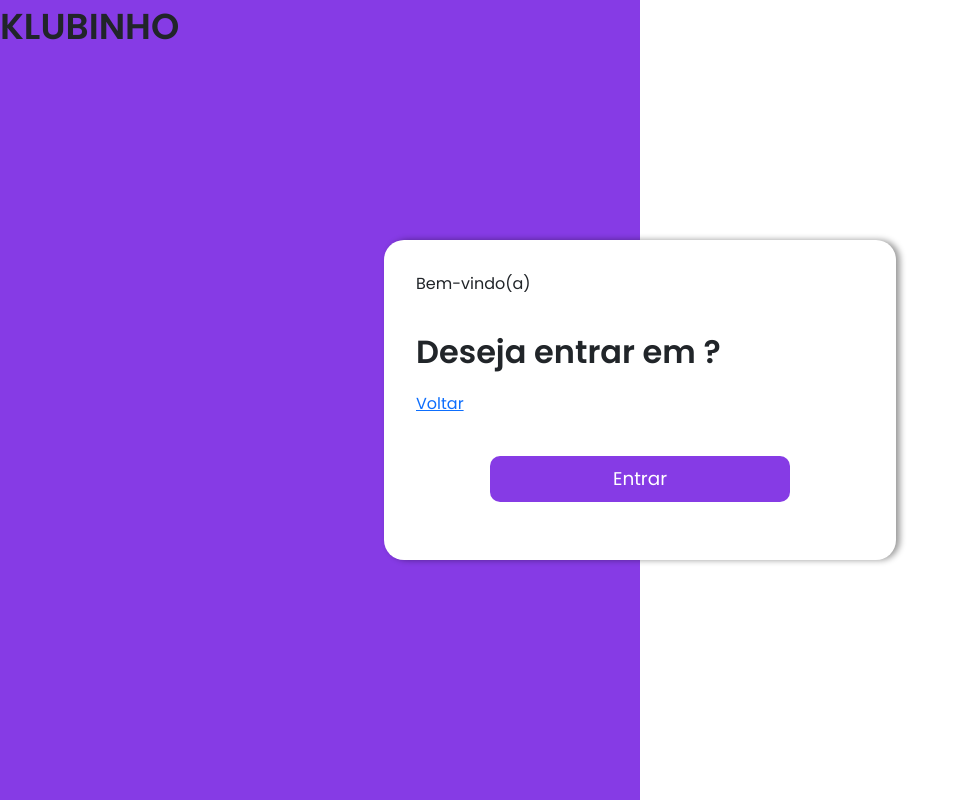
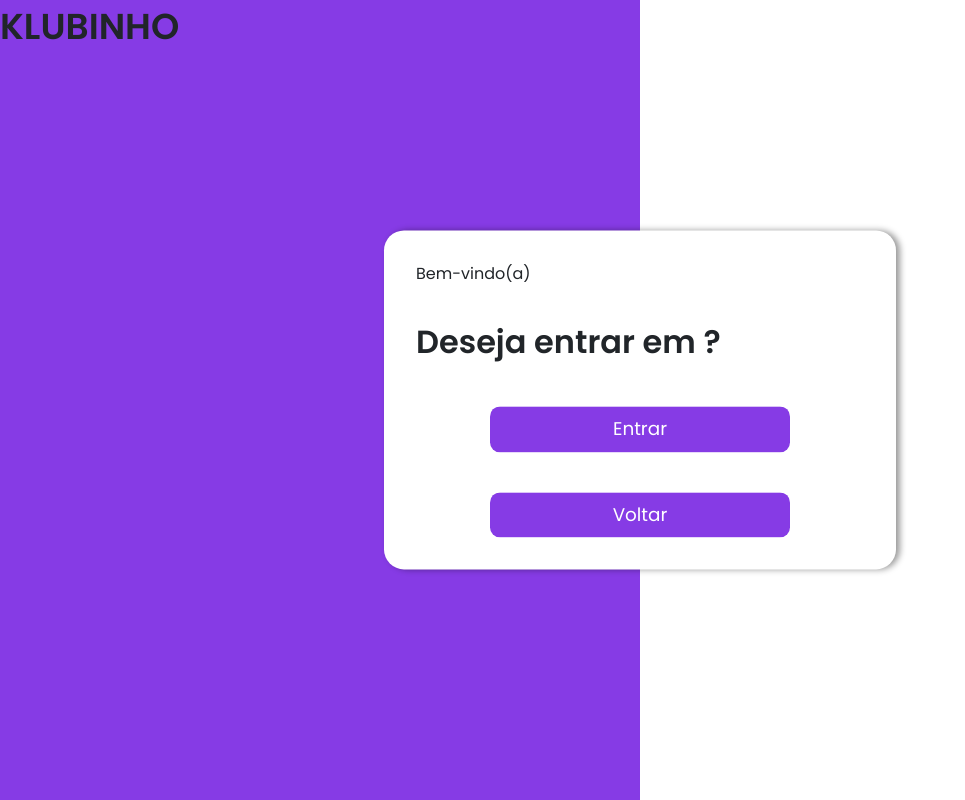
Before and after one commit to ThalitaBispo/klubinho, a React (Vite) app in the folder frontend/: page /entrarclube in a window 1280 px wide. Shown: the whole page, without its empty margins (0-965 px from the left). Built offline with nearby package versions, Linux system fonts and the light colour scheme; no server answers; the HTML template or start-up script is replaced by a standard one.

Commit message:
pequenas correções

```diff
--- a/frontend/src/components/Login/LoginCriarClube.tsx
+++ b/frontend/src/components/Login/LoginCriarClube.tsx
@@ -80,7 +80,7 @@ export function LoginCriarClube() {
                         <label htmlFor='endClube'>Endereço do Clube</label>
                         <input
                             type='text'
-                            id='endClubeInput'
+                            id='endClube'
                             placeholder='@klubinho'
                             value={cadastro.nick_club || ''}
                             className='form-control'
--- a/frontend/src/components/Login/LoginEntrarClube.tsx
+++ b/frontend/src/components/Login/LoginEntrarClube.tsx
@@ -59,7 +59,7 @@ export function LoginEntrarClube() {
       console.log(response);
 
       setStatus('clube ingressado com sucesso');
-      alert('Clube ingressado com sucesso!');
+      alert('Clube ingressado com sucesso! Faça login com sua nova conta para acessá-lo!');
       Cookies.set('club_id', entrar.club_id, { expires: 7 });
       Cookies.remove('temp_club_id');
       // Redireciona para a página desejada
@@ -83,15 +83,19 @@ export function LoginEntrarClube() {
         Deseja entrar em <span className={styles.textDestaque}>{club_name}</span>?
       </p>
 
-      <p>
+      {/* <p>
         <a href='/bemvindo'>Voltar</a>
-      </p>
+      </p> */}
 
       <div className={styles.centerButton}>
         <button type="button" onClick={gravar} className="btn btn-lg btn-block">
           Entrar
         </button>
       </div>
+
+      <div className={styles.centerButton}>
+            <button type="button" className="btn btn-lg btn-block" onClick={() => { window.location.href = `bemvindo`; } }>Voltar</button>
+        </div>
     </>
   );
 }
--- a/frontend/src/components/Login/LoginPesquisarClube.tsx
+++ b/frontend/src/components/Login/LoginPesquisarClube.tsx
@@ -62,7 +62,7 @@ export function LoginPesquisarClube() {
               Cookies.set('club_name', club_name, { expires: 7 });
 
               setStatus('clube encontrado');
-              alert('Clube encontrado com sucesso!');
+              // alert('Clube encontrado com sucesso!');
               setClube({});
 
               // Redireciona para a página desejada
--- a/frontend/src/components/Login/LoginSolicitacao.tsx
+++ b/frontend/src/components/Login/LoginSolicitacao.tsx
@@ -17,6 +17,7 @@ export function LoginSolicitacao() {
         <div className={styles.centerButton}>
             <button className="btn btn-lg btn-block" type='submit' onClick={() => { window.location.href = `/`; } }>Entrar</button>
         </div>
+
         </>
     )
 }
--- a/frontend/src/components/Profile/EditProfile.tsx
+++ b/frontend/src/components/Profile/EditProfile.tsx
@@ -42,6 +42,7 @@ export function EditProfile() {
 
             setStatus("Perfil Atualizado");
             alert("Perfil atualizado com sucesso!!");
+            window.location.reload()
         } catch (erro) {
             setStatus(`Falha: ${erro}`);
         }
```
